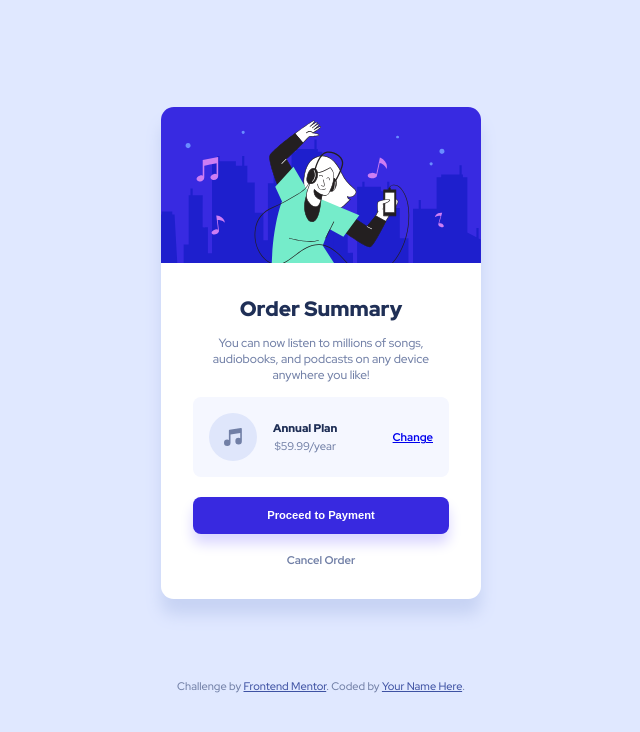
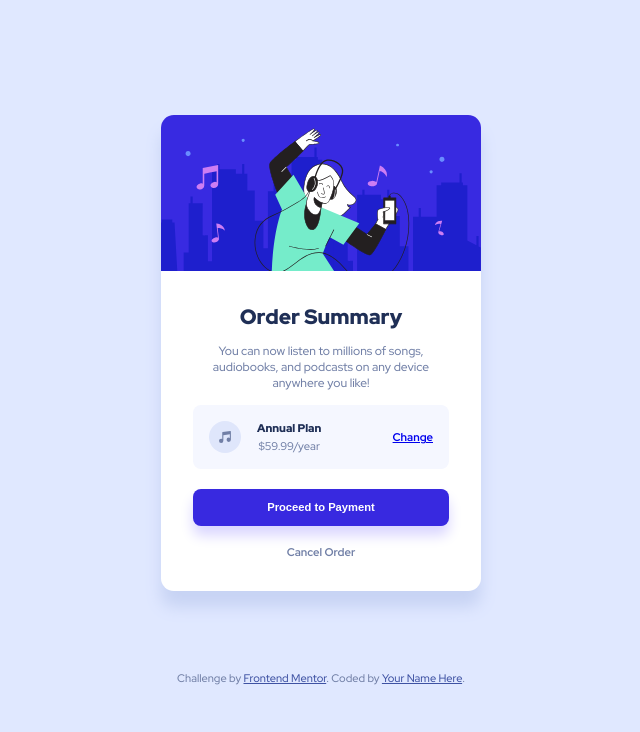
Before and after one commit to Ahmadhassan0/order-summary-component, a plain HTML site: page index.html in a window 1280 px wide. Shown: the whole page, without its empty margins (319-959 px from the left). Drawn offline with Linux system fonts and the light colour scheme.

Commit message:
music-icon-fix

```diff
--- a/index.html
+++ b/index.html
@@ -43,13 +43,14 @@
 
       <div class="summary__plans">
         <div class="plan__time">
-          <svg xmlns="http://www.w3.org/2000/svg" width="48" height="48">
+          <!-- <svg xmlns="http://www.w3.org/2000/svg" width="48" height="48">
             <g fill="none" fill-rule="evenodd">
               <circle cx="24" cy="24" r="24" fill="#DFE6FB" />
               <path fill="#717FA6" fill-rule="nonzero"
                 d="M32.574 15.198a.81.81 0 00-.646-.19L20.581 16.63a.81.81 0 00-.696.803V26.934a3.232 3.232 0 00-1.632-.44A3.257 3.257 0 0015 29.747 3.257 3.257 0 0018.253 33a3.257 3.257 0 003.253-3.253v-8.37l9.726-1.39v5.327a3.232 3.232 0 00-1.631-.441 3.257 3.257 0 00-3.254 3.253 3.257 3.257 0 003.254 3.253 3.257 3.257 0 003.253-3.253V15.81a.81.81 0 00-.28-.613z" />
             </g>
-          </svg>
+          </svg> -->
+          <img src="./images/icon-music.svg" alt="klkjlkjkjlkjl">
           <div>
           <p class="plan__type">
             Annual Plan
--- a/style.css
+++ b/style.css
@@ -82,6 +82,11 @@ img {
 .plan__time svg {
     /*font-size: 1rem;
     width: 2rem; */
+    /* margin-right: 1rem; */
+}
+
+.summary__plans img {
+    width: 2rem;
     margin-right: 1rem;
 }
 
```
Also changed, not shown: screenshort/desktop-order-summary-preview.png (added), screenshort/desktop-preview.png (deleted), screenshort/mobile-order-summary-preview.png (added), 1 other file.
